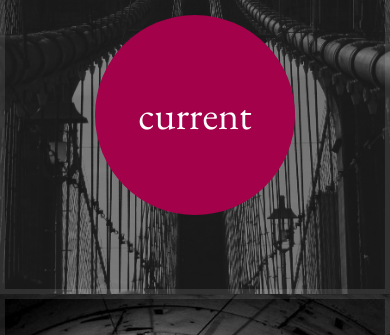
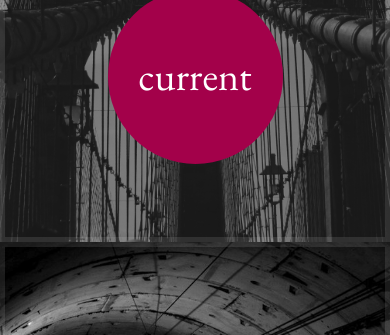
Before and after one commit to elisekain/afb, a plain HTML site: page index.html in a window 390 px wide. Shown: the part 210-545 px from the top of the page. Drawn offline with nearby package versions, Linux system fonts and the light colour scheme.

Commit message:
center button

```diff
--- a/index.html
+++ b/index.html
@@ -4,6 +4,7 @@
 <head>
   <meta charset="UTF-8">
   <title>Acoustical Firebats</title>
+  <meta name="viewport" content="width=device-width, initial-scale=1">
   <link href="https://fonts.googleapis.com/css?family=EB+Garamond|Josefin+Sans" rel="stylesheet">
   <link href="./styles.css" rel="stylesheet">
 </head>
@@ -13,25 +14,24 @@
   <div class="panels">
     <div class="panel panel1">
         <div class="initials">
+            <h1>AFB</h1>
+        </div>
+        <div class="linkToButton">
             <a href="http://www.blog.acousticalfirebats.com" target="_blank">
-              <h1>AFB</h1>
               <p class="readButton"><button>current</button></p>
             </a>
         </div>
     </div>
     <div class="panel panel2">
         <div class="initials">
+            <h1>LTT</h1>
+        </div>
+        <div class="linkToButton">
             <a href="http://www.ltt.acousticalfirebats.com" target="_blank">
-              <h1>LTT</h1>
               <p class="readButton"><button>archive</button></p>
             </a>
         </div>
     </div>
   </div>
-
-  <script>
-
-
-  </script>
 </body>
 </html>
--- a/styles.css
+++ b/styles.css
@@ -21,8 +21,8 @@ button {
     background-color: #a3014a;
     font-size: 2rem;
     color: white;
-    width: 200px;
-    height: 200px;
+    width: 175px;
+    height: 175px;
     font-family: 'EB Garamond', serif;
     transition: background-color 1s;
     border-radius: 100%;
@@ -43,7 +43,6 @@ button:hover {
   box-shadow:inset 0 0 0 5px rgba(255,255,255,0.1);
   color:white;
   text-align: center;
-  align-items: center;
   font-size: 20px;
   background-size:cover;
   background-position:center;
@@ -64,11 +63,6 @@ button:hover {
   align-items: center;
 }
 
-.initials, .readButton {
-    position: absolute;
-    top: 50%;
-}
-
 .initials h1 {
     text-transform: uppercase;
     font-family: 'Josefin Sans', sans-serif;
@@ -82,24 +76,33 @@ button:hover {
 }
 
 .readButton {
-    margin-top: -10%;
     opacity: 0;
     transition: opacity .5s ease-out;
     width: 100%;
-}
-
-.readButton button {
-    margin-top: -2.5%;
 }
 
 .readButton:hover {
     opacity: 1;
 }
 
+.panel {
+    display: flex;
+    flex-flow: wrap;
+    align-items: center;
+    justify-content: center;
+    align-content: center;
+    width: 100%;
+    position: relative;
+}
+
+.initials, .linkToButton {
+    position: absolute;
+}
+
 @media (max-width: 900px) {
 
-    .initials, .readButton {
-        position: initial;
+    .initials, .readButton, .panel, .linkToButton {
+        position: static;
     }
 
     .readButton {
@@ -107,12 +110,9 @@ button:hover {
         margin-top: 0;
     }
 
-    .initials {
-        padding-top: 10%;
-    }
-
     .panels, .panel {
         display: block;
+
     }
 
     .panel {
```
